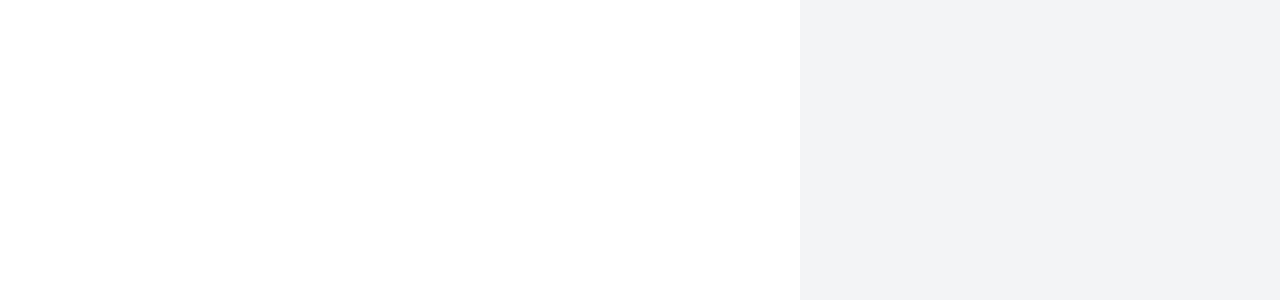
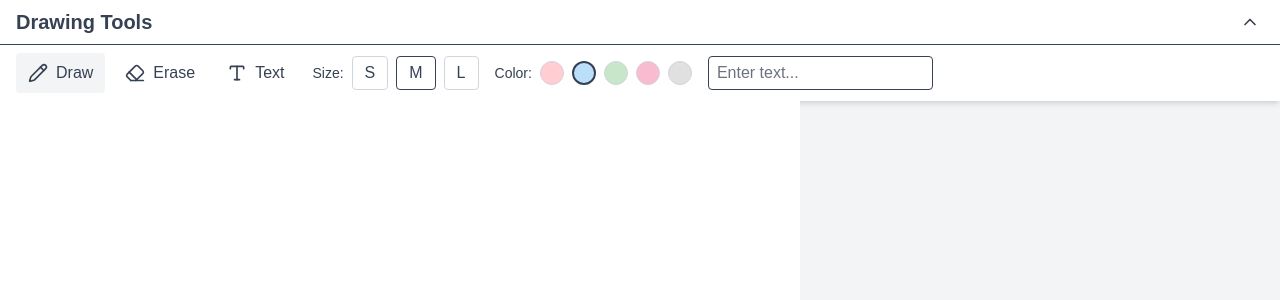
Before and after one commit to Brian-Hsieh/yoshisketch, a Next.js app: page / in a window 1280 px wide. Shown: the top 300 px of the page. Built offline with nearby package versions, Linux system fonts and the light colour scheme.

Commit message:
Added nav bar and infcanvas argument

```diff
--- a/src/app/page.tsx
+++ b/src/app/page.tsx
@@ -26,8 +26,15 @@ export default function Home() {
 
   return (
     <div className="flex flex-col h-screen w-screen overflow-hidden bg-gray-100">
+      <Navbar
+        onUpdateDrawingState={handleUpdateDrawingState}
+        onErase={eraseCanvas}
+        drawingState={drawingState}
+      />
       <div className="flex-grow relative">
         <InfCanvas
+          drawingState={drawingState}
+          onErase={handleSetEraseCallback}
         />
       </div>
     </div>
```
